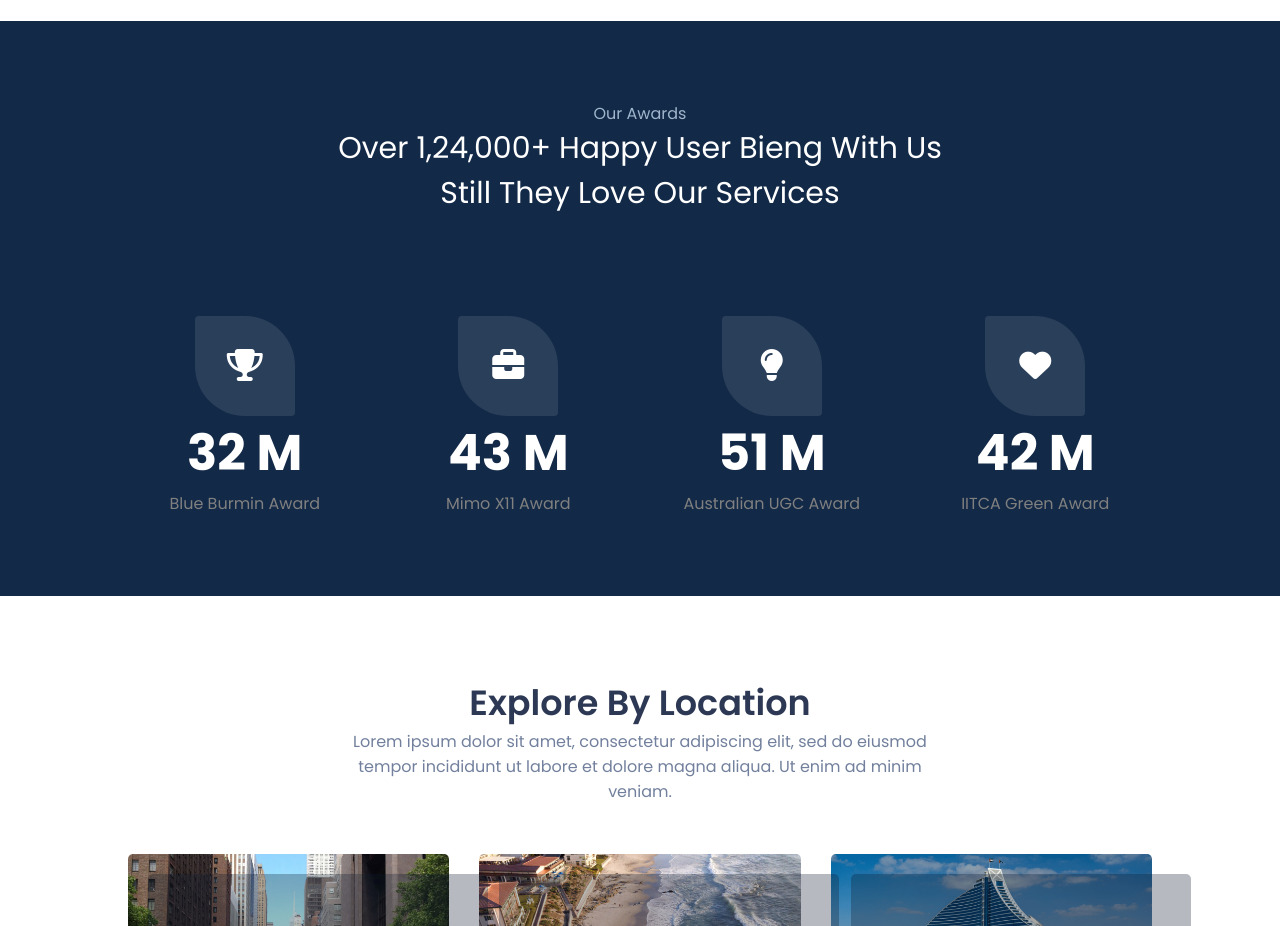
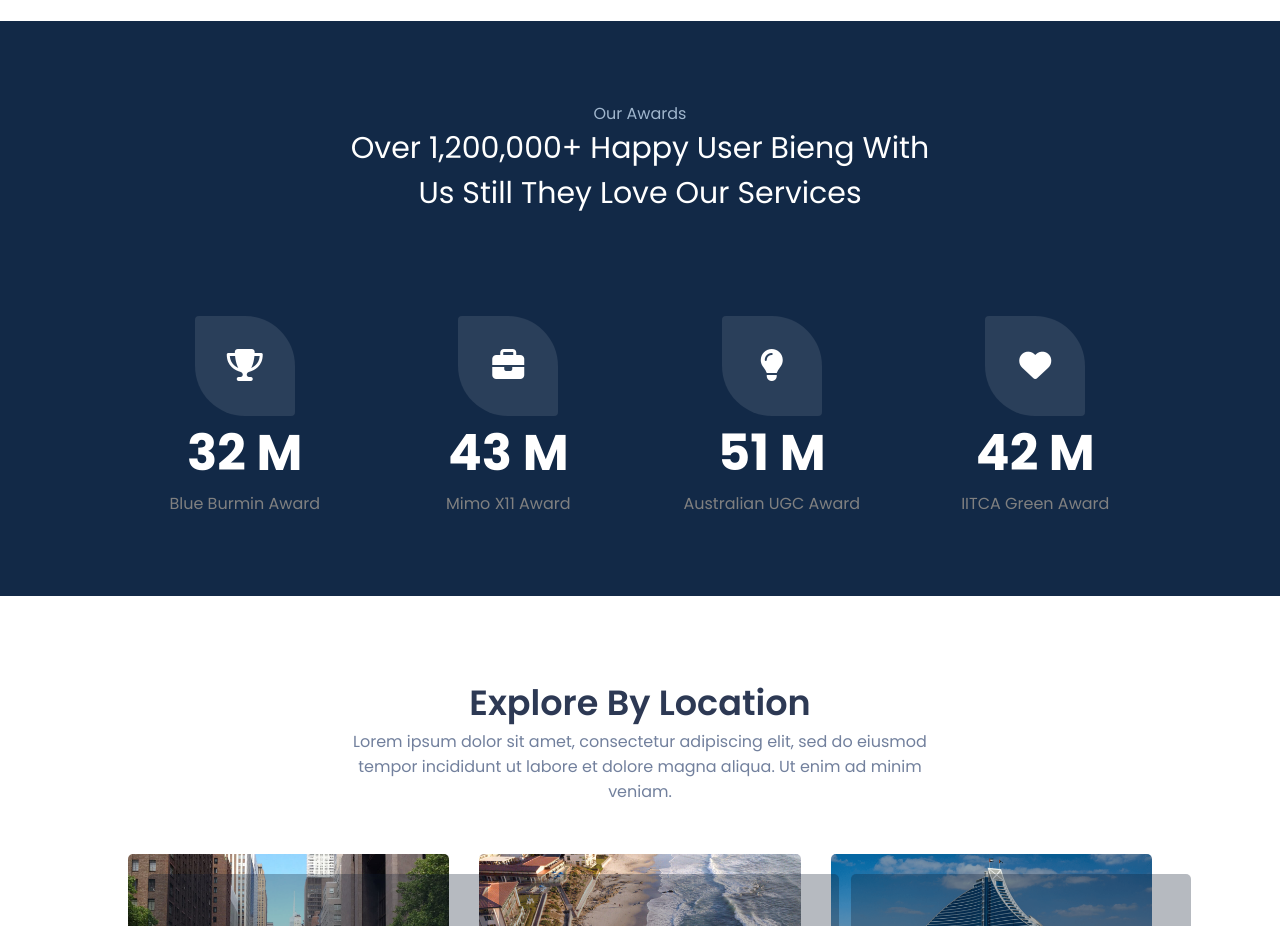
Before and after one commit to danielalkabbout/Quick-Keys-Web, a React (Create React App) app: page / in a window 1280 px wide. Shown: the part 2560-3486 px from the top of the page. Built offline with nearby package versions, Linux system fonts and the light colour scheme.

Commit message:
awards title

```diff
--- a/src/components/home/awards/Awards.jsx
+++ b/src/components/home/awards/Awards.jsx
@@ -8,7 +8,7 @@ const Awards = () => {
     <>
       <section className='awards padding'>
         <div className='container'>
-          <Heading title='Over 1,24,000+ Happy User Bieng With Us Still They Love Our Services' subtitle='Our Awards' />
+          <Heading title='Over 1,200,000+ Happy User Bieng With Us Still They Love Our Services' subtitle='Our Awards' />
 
           <div className='content grid4 mtop'>
             {awards.map((val, index) => (
```
